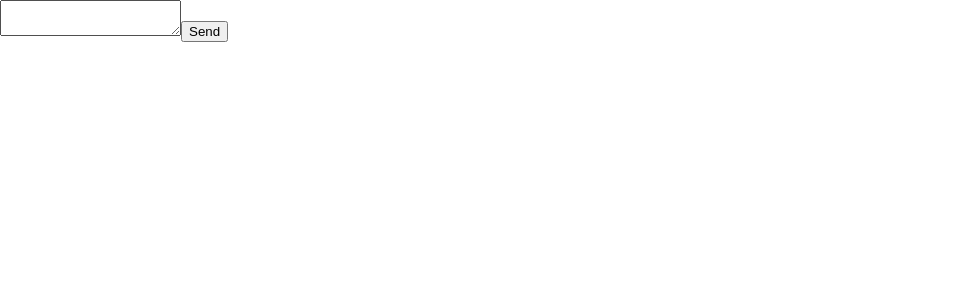
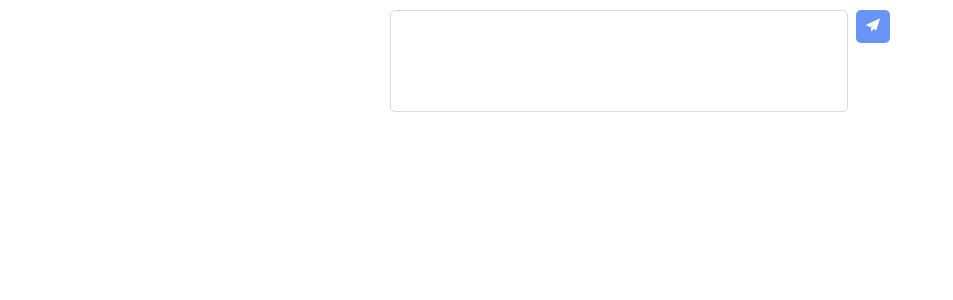
Before and after one commit to karlprieb/react-messages, a React (Create React App) app: page / in a window 1280 px wide. Shown: the top 300 px of the page, without its empty margins (0-953 px from the left). Built offline with nearby package versions, Linux system fonts and the light colour scheme.

Commit message:
message textarea style and new snapshot

```diff
--- a/src/components/App.js
+++ b/src/components/App.js
@@ -2,11 +2,13 @@ import React from 'react'
 import ChatBox from '../containers/ChatBox'
 import AddMessage from '../containers/AddMessage'
 
+import './app.css'
+
 const App = () => (
-  <div>
+  <main className='main-wrapper'>
     <ChatBox />
     <AddMessage />
-  </div>
+  </main>
 )
 
 export default App
--- a/src/components/MessageField.js
+++ b/src/components/MessageField.js
@@ -1,5 +1,8 @@
-import React, { PureComponent } from 'react';
+import React, { PureComponent } from 'react'
 import PropTypes from 'prop-types'
+import { IconSend } from '../icons'
+
+import './messageField.css'
 
 class MessageField extends PureComponent {
   constructor (props) {
@@ -27,12 +30,14 @@ class MessageField extends PureComponent {
 
   render () {
     return (
-      <div>
-        <form onSubmit={this.handleSubmit}>
-          <textarea value={this.state.value} onChange={this.handleChange} />
-          <button type='submit'>Send</button>
+      <React.Fragment>
+        <form className='message-form' onSubmit={this.handleSubmit}>
+          <textarea className='message-textarea' value={this.state.value} onChange={this.handleChange} />
+          <button className='message-send-button' type='submit'>
+            <IconSend title='Send' />
+          </button>
         </form>
-      </div>
+      </React.Fragment>
     )
   }
 }
--- /dev/null
+++ b/src/components/app.css
@@ -0,0 +1,13 @@
+body {
+  font-family: -apple-system, BlinkMacSystemFont, "Segoe UI", Roboto, Oxygen, Ubuntu, Cantarell, "Helvetica Neue", "Apple Color Emoji", "Segoe UI Emoji", "Segoe UI Symbol", "Meiryo UI", Arial, sans-serif;
+}
+
+.main-wrapper {
+  width: 100%;
+  max-width: 520px;
+
+  margin: 0 auto;
+
+  display: flex;
+  flex-direction: column;
+}
--- /dev/null
+++ b/src/components/messageField.css
@@ -0,0 +1,28 @@
+.message-form {
+  display: flex;
+  align-items: flex-start;
+  justify-content: center;
+  padding: 10px;
+}
+
+.message-textarea {
+  flex: 1;
+  height: 80px;
+  margin-right: 4px;
+  padding: 10px;
+  font-size: 14px;
+  border: 1px solid #D9D9D9;
+  border-radius: 5px;
+  resize: none;
+}
+
+.message-send-button {
+  padding: 0;
+  margin-left: 4px;
+  padding: 8px 10px;
+  background: #6895F5;
+  color: #fff;
+  font-size: 14px;
+  border: none;
+  border-radius: 5px;
+}
--- a/src/icons/IconChat.js
+++ b/src/icons/IconChat.js
@@ -1,7 +1,7 @@
 import React from "react"
 
 const IconChat = props => (
-  <svg viewBox="0 0 511.999 511.999" {...props}>
+  <svg viewBox="0 0 511.999 511.999" width='1em' height='1em' style={{fill: 'currentColor'}} {...props}>
     <path d="M372.29 50.758H28.831C12.933 50.758 0 63.691 0 79.588v206.056c0 15.897 12.933 28.831 28.831 28.831h22.271v76.71a12.08 12.08 0 0 0 20.619 8.541l85.251-85.25h17.104c6.671 0 12.078-5.407 12.078-12.078 0-6.672-5.409-12.079-12.078-12.079 0 0-22.69.016-22.927.04a12.03 12.03 0 0 0-7.722 3.498l-68.169 68.169s-.021-60.392-.06-60.705c-.545-6.166-5.717-11.002-12.024-11.002H28.831a4.679 4.679 0 0 1-4.674-4.674V79.588a4.679 4.679 0 0 1 4.674-4.674H372.29a4.679 4.679 0 0 1 4.674 4.674v79.055c0 6.671 5.409 12.078 12.078 12.078s12.078-5.407 12.078-12.078V79.588c0-15.897-12.933-28.83-28.83-28.83z" />
     <path d="M483.169 198.492H242.754c-15.897 0-28.831 12.933-28.831 28.831v140.57c0 15.897 12.933 28.831 28.831 28.831h150.514l60.98 60.98a12.075 12.075 0 0 0 13.163 2.618 12.08 12.08 0 0 0 7.456-11.159v-52.44h8.301c15.897 0 28.831-12.933 28.831-28.831v-140.57c.001-15.897-12.932-28.83-28.83-28.83zm4.675 169.401a4.68 4.68 0 0 1-4.674 4.674h-20.376c-6.356 0-11.554 4.912-12.031 11.147-.031.264-.051 36.29-.051 36.29l-43.854-43.855c-.046-.046-.094-.089-.14-.135a9.54 9.54 0 0 0-.489-.445 12.02 12.02 0 0 0-7.951-3.003H242.754a4.679 4.679 0 0 1-4.674-4.674v-140.57a4.679 4.679 0 0 1 4.674-4.674H483.17a4.68 4.68 0 0 1 4.674 4.674v140.571z" />
     <path d="M362.964 285.53c-6.667 0-12.078 5.411-12.078 12.078s5.411 12.078 12.078 12.078c6.668 0 12.078-5.411 12.078-12.078s-5.411-12.078-12.078-12.078zM310.472 130.611H90.65c-6.67 0-12.078 5.407-12.078 12.078s5.409 12.078 12.078 12.078h219.822c6.67 0 12.078-5.407 12.078-12.078s-5.408-12.078-12.078-12.078zM174.075 210.465H90.65c-6.67 0-12.078 5.407-12.078 12.078 0 6.671 5.409 12.078 12.078 12.078h83.425c6.671 0 12.078-5.407 12.078-12.078s-5.408-12.078-12.078-12.078zM306.837 285.53c-6.666 0-12.078 5.411-12.078 12.078s5.412 12.078 12.078 12.078c6.668 0 12.078-5.411 12.078-12.078s-5.41-12.078-12.078-12.078zM419.079 285.53c-6.667 0-12.078 5.411-12.078 12.078s5.411 12.078 12.078 12.078c6.668 0 12.078-5.411 12.078-12.078s-5.411-12.078-12.078-12.078z" />
--- a/src/icons/IconMail.js
+++ b/src/icons/IconMail.js
@@ -1,7 +1,7 @@
 import React from "react"
 
 const IconMail = props => (
-  <svg viewBox="0 0 483.3 483.3" {...props}>
+  <svg viewBox="0 0 483.3 483.3" width='1em' height='1em' style={{fill: 'currentColor'}} {...props}>
     <path d="M424.3 57.75H59.1c-32.6 0-59.1 26.5-59.1 59.1v249.6c0 32.6 26.5 59.1 59.1 59.1h365.1c32.6 0 59.1-26.5 59.1-59.1v-249.5c.1-32.6-26.4-59.2-59-59.2zm32.1 308.7c0 17.7-14.4 32.1-32.1 32.1H59.1c-17.7 0-32.1-14.4-32.1-32.1v-249.5c0-17.7 14.4-32.1 32.1-32.1h365.1c17.7 0 32.1 14.4 32.1 32.1v249.5h.1z" />
     <path d="M304.8 238.55l118.2-106c5.5-5 6-13.5 1-19.1-5-5.5-13.5-6-19.1-1l-163 146.3-31.8-28.4c-.1-.1-.2-.2-.2-.3-.7-.7-1.4-1.3-2.2-1.9L78.3 112.35c-5.6-5-14.1-4.5-19.1 1.1-5 5.6-4.5 14.1 1.1 19.1l119.6 106.9-119.1 111.5c-5.4 5.1-5.7 13.6-.6 19.1 2.7 2.8 6.3 4.3 9.9 4.3 3.3 0 6.6-1.2 9.2-3.6l120.9-113.1 32.8 29.3c2.6 2.3 5.8 3.4 9 3.4s6.5-1.2 9-3.5l33.7-30.2 120.2 114.2c2.6 2.5 6 3.7 9.3 3.7 3.6 0 7.1-1.4 9.8-4.2 5.1-5.4 4.9-14-.5-19.1l-118.7-112.7z" />
   </svg>
--- a/src/icons/IconSend.js
+++ b/src/icons/IconSend.js
@@ -1,7 +1,7 @@
 import React from "react"
 
 const IconSend = props => (
-  <svg viewBox="0 0 334.5 334.5" {...props}>
+  <svg viewBox="0 0 334.5 334.5" width='1em' height='1em' style={{fill: 'currentColor'}} {...props}>
     <path d="M332.797 13.699a5.003 5.003 0 0 0-5.404-.776L2.893 163.695a5.001 5.001 0 0 0-.096 9.023l91.833 45.068a5 5 0 0 0 5.196-.484l89.287-66.734-70.094 72.1a5 5 0 0 0-1.4 3.868l6.979 90.889a5 5 0 0 0 8.771 2.884l48.742-56.482 60.255 28.79a5 5 0 0 0 6.926-3.014L334.27 18.956a5 5 0 0 0-1.473-5.257z" />
   </svg>
 )
```
Also changed, not shown: 2 other files (tests, documents, lock files or other folders).
